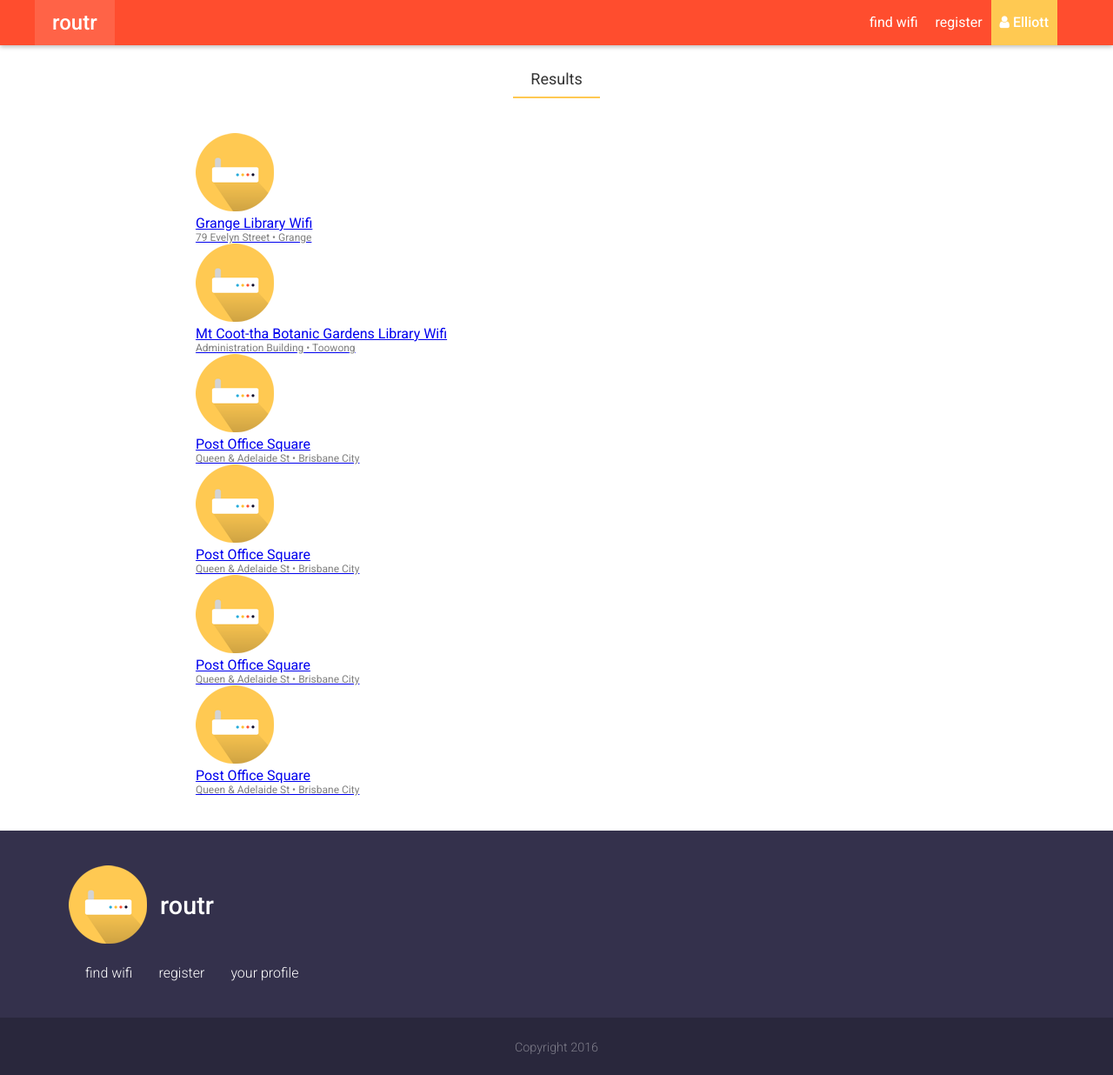
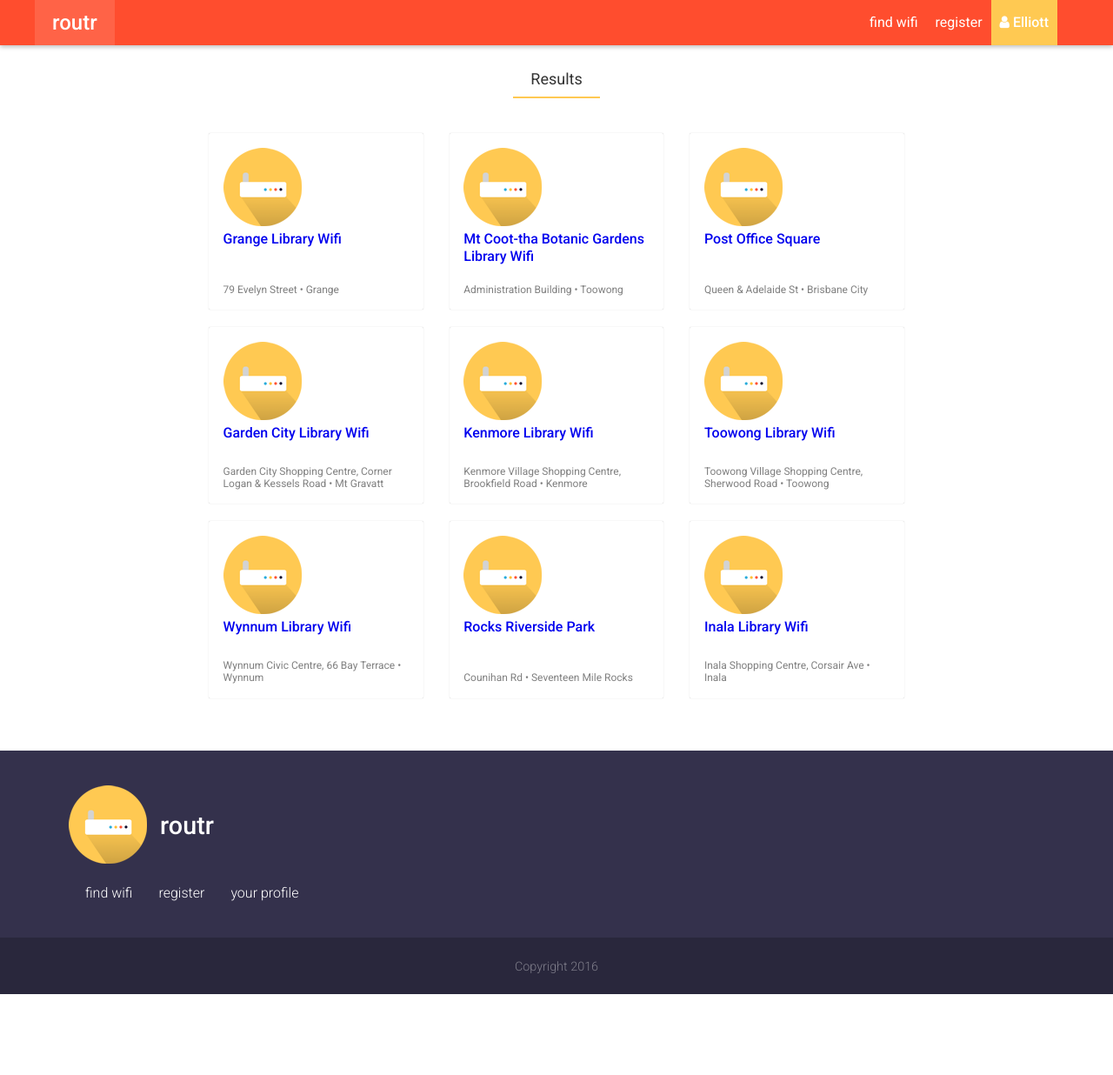
Before and after one commit to JoshuaMiles/ICanHazInternetz, a PHP site: page /results.html in a window 1280 px wide. Shown: the whole page at 87% size. After the commit the page ends 1143 px from the top, so only its background shows below. Run offline with PHP 8.4, Linux system fonts and the light colour scheme; some libraries are stand-ins or nearby versions.

Commit message:
added advanced layout for results for prod

```diff
--- a/css/style.css
+++ b/css/style.css
@@ -256,18 +256,21 @@ input.required {
   border-color: orange !important;
   color: orange !important; }
 
-/* Custom clear search button */
+/*
 ::-webkit-search-cancel-button {
-  /*Removes default stying*/
+
   -webkit-appearance: none;
+
   height: 10px;
   width: 10px;
   margin-right: -6px;
-  background: red; }
-  ::-webkit-search-cancel-button:after {
+  background: red;
+
+  &:after {
     content: ' ';
-    display: block; }
-
+    display: block;
+  }
+} */
 .overlay {
   position: absolute;
   top: 0;
@@ -536,6 +539,47 @@ main .register {
 .results article.results-container .container {
   max-width: 830px;
   margin: 0 auto; }
+  .results article.results-container .container .review-cards {
+    display: flex;
+    justify-content: center;
+    flex-wrap: wrap;
+    margin: 0 auto; }
+    .results article.results-container .container .review-cards .review-card {
+      flex: 1 0 29%;
+      padding: 2%;
+      display: block;
+      background: #FFFFFF;
+      margin-left: 15px;
+      margin-right: 15px;
+      margin-bottom: 20px;
+      text-decoration: none;
+      border-radius: 2px;
+      -webkit-border-radius: 2px;
+      -moz-border-radius: 2px;
+      -ms-border-radius: 2px;
+      -o-border-radius: 2px;
+      box-shadow: 0px 0px 1px rgba(0, 0, 0, 0.3);
+      -webkit-box-shadow: 0px 0px 1px rgba(0, 0, 0, 0.3);
+      -moz-box-shadow: 0px 0px 1px rgba(0, 0, 0, 0.3);
+      transition: all ease-in-out 200ms;
+      -webkit-transition: all ease-in-out 200ms; }
+      .results article.results-container .container .review-cards .review-card:hover {
+        box-shadow: 0px 5px 30px rgba(0, 0, 0, 0.3);
+        -webkit-box-shadow: 0px 5px 30px rgba(0, 0, 0, 0.3);
+        -moz-box-shadow: 0px 5px 30px rgba(0, 0, 0, 0.3); }
+      .results article.results-container .container .review-cards .review-card .media img {
+        max-width: 100%;
+        display: block;
+        margin-bottom: 5px; }
+      .results article.results-container .container .review-cards .review-card .desc {
+        display: flex;
+        flex-direction: column;
+        justify-content: space-between;
+        height: 75px;
+        margin-top: auto; }
+        .results article.results-container .container .review-cards .review-card .desc .title {
+          font-weight: 500;
+          line-height: 1.3em; }
 
 main .search {
   background: #F5F5F5;
--- a/index.html
+++ b/index.html
@@ -48,7 +48,7 @@
       <article class="search-index">
         <div class="article-head">Search for wifi</div>
         <hr class="article-title-rule">
-        <form action="search">
+        <form method="get" action="results.html">
           <input type="search" results="3" placeholder="Search by name, suburb or rating...">
           <button type="submit">Search</button>
         </form>
--- a/results.html
+++ b/results.html
@@ -74,24 +74,48 @@
             <a href="#" class="review-card">
               <div class="media"><img src="../images/routr-logo-sml.png" alt="placeholder img"></div>
               <div class="desc">
-                <div class="title">Post Office Square</div>
-                <div class="muted">Queen &amp; Adelaide St • Brisbane City</div>
+                <div class="title">Garden City Library Wifi</div>
+                <div class="muted">Garden City Shopping Centre, Corner Logan &amp; Kessels Road • Mt Gravatt</div>
               </div>
             </a>
 
             <a href="#" class="review-card">
               <div class="media"><img src="../images/routr-logo-sml.png" alt="placeholder img"></div>
               <div class="desc">
-                <div class="title">Post Office Square</div>
-                <div class="muted">Queen &amp; Adelaide St • Brisbane City</div>
+                <div class="title">Kenmore Library Wifi</div>
+                <div class="muted">Kenmore Village Shopping Centre, Brookfield Road • Kenmore</div>
               </div>
             </a>
 
             <a href="#" class="review-card">
               <div class="media"><img src="../images/routr-logo-sml.png" alt="placeholder img"></div>
               <div class="desc">
-                <div class="title">Post Office Square</div>
-                <div class="muted">Queen &amp; Adelaide St • Brisbane City</div>
+                <div class="title">Toowong Library Wifi</div>
+                <div class="muted">Toowong Village Shopping Centre, Sherwood Road • Toowong</div>
+              </div>
+            </a>
+
+            <a href="#" class="review-card">
+              <div class="media"><img src="../images/routr-logo-sml.png" alt="placeholder img"></div>
+              <div class="desc">
+                <div class="title">Wynnum Library Wifi</div>
+                <div class="muted">Wynnum Civic Centre, 66 Bay Terrace • Wynnum</div>
+              </div>
+            </a>
+
+            <a href="#" class="review-card">
+              <div class="media"><img src="../images/routr-logo-sml.png" alt="placeholder img"></div>
+              <div class="desc">
+                <div class="title">Rocks Riverside Park</div>
+                <div class="muted">Counihan Rd • Seventeen Mile Rocks</div>
+              </div>
+            </a>
+
+            <a href="#" class="review-card">
+              <div class="media"><img src="../images/routr-logo-sml.png" alt="placeholder img"></div>
+              <div class="desc">
+                <div class="title">Inala Library Wifi</div>
+                <div class="muted">Inala Shopping Centre, Corsair Ave • Inala</div>
               </div>
             </a>
           </div> <!-- recent reviews -pull from db -->
--- a/stylesheets/pages/_results.scss
+++ b/stylesheets/pages/_results.scss
@@ -63,7 +63,53 @@
     .container {
       max-width: 830px;
       margin: 0 auto;
-    }
+
+      .review-cards {
+        display: flex;
+        justify-content: center;
+        flex-wrap: wrap;
+        margin: 0 auto;
+
+        .review-card {
+          flex: 1 0 29%;
+          padding: 2%;
+          display: block;
+          background: $light;
+          margin-left: 15px;
+          margin-right: 15px;
+          margin-bottom: 20px;
+          text-decoration: none;
+          @include border-radius(2px);
+          @include box-shadow(0px, 0px, 1px, rgba(0, 0, 0, 0.3));
+          transition: all ease-in-out 200ms;
+          -webkit-transition: all ease-in-out 200ms;
+
+          &:hover {
+            @include box-shadow(0px, 5px, 30px, rgba(0, 0, 0, 0.3));
+          } //hover
+
+            .media {
+              img {
+                max-width: 100%;
+                display: block;
+                margin-bottom: 5px;
+              } //img
+            } //map-img container
+            .desc {
+              display: flex;
+              flex-direction: column;
+              justify-content: space-between;
+              height: 75px;
+              margin-top: auto;
+
+              .title {
+                font-weight: 500;
+                line-height: 1.3em;
+              } //title - hotspot name
+            } //description
+        } //review-card
+      } //review-cards
+    }//container
   }
 }
 // add in a basic table search
```
Also changed, not shown: stylesheets/partials/_forms.scss (+4 -3 lines), 1 other file.
